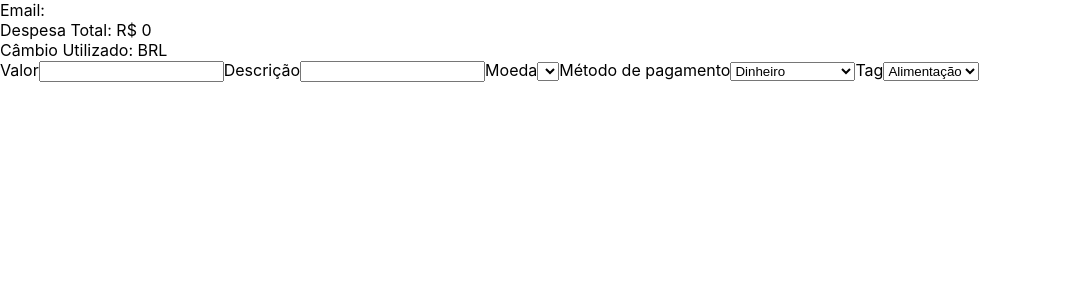
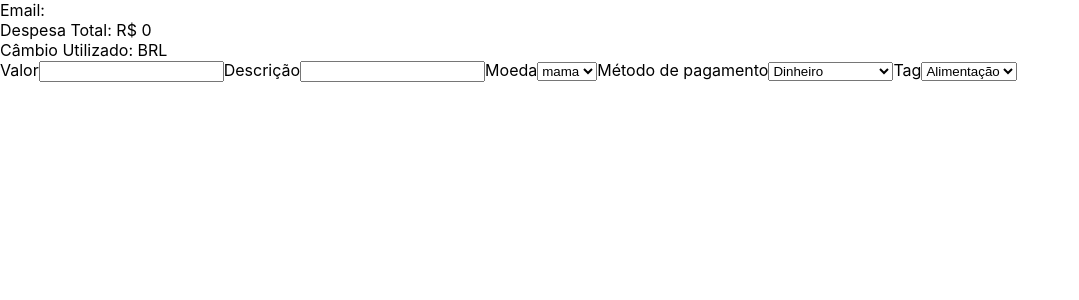
Before and after one commit to cae07/sd-013-a-project-trybewallet, a React (Create React App) app: page /carteira in a window 1280 px wide. Shown: the top 300 px of the page, without its empty margins (0-1079 px from the left). Built offline with nearby package versions, Linux system fonts and the light colour scheme.

Commit message:
cadê o problema? em? é só chegar

```diff
--- a/src/components/form.js
+++ b/src/components/form.js
@@ -17,9 +17,10 @@ class Form extends React.Component {
         <label htmlFor="moeda">
           Moeda
           <select id="moeda">
-
+            <option>mama</option>
           </select>
         </label>
+
         <label htmlFor="pagamento">
           Método de pagamento
           <select id="pagamento">
@@ -28,7 +29,7 @@ class Form extends React.Component {
             <option>Cartão de débito</option>
           </select>
         </label>
-        <label id="tag">
+        <label htmlFor="tag">
           Tag
           <select id="tag">
             <option>Alimentação</option>
```
